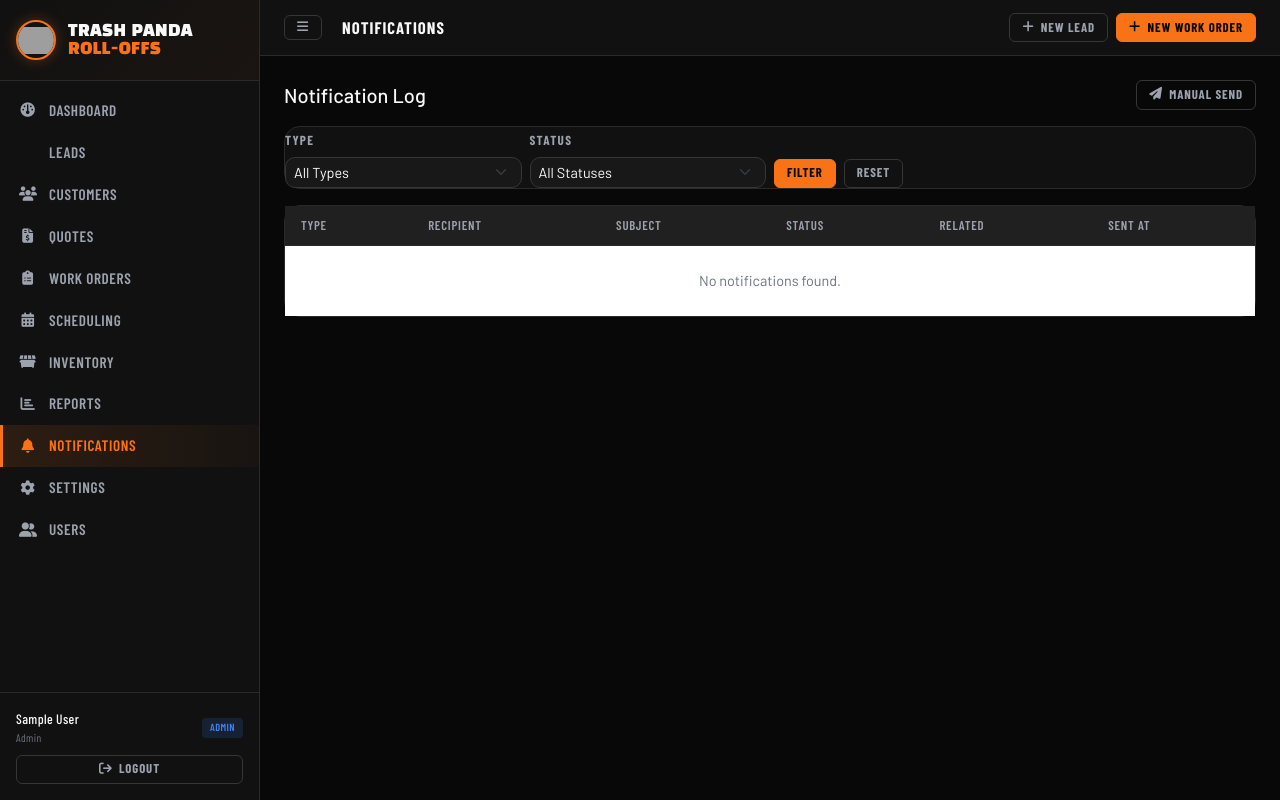
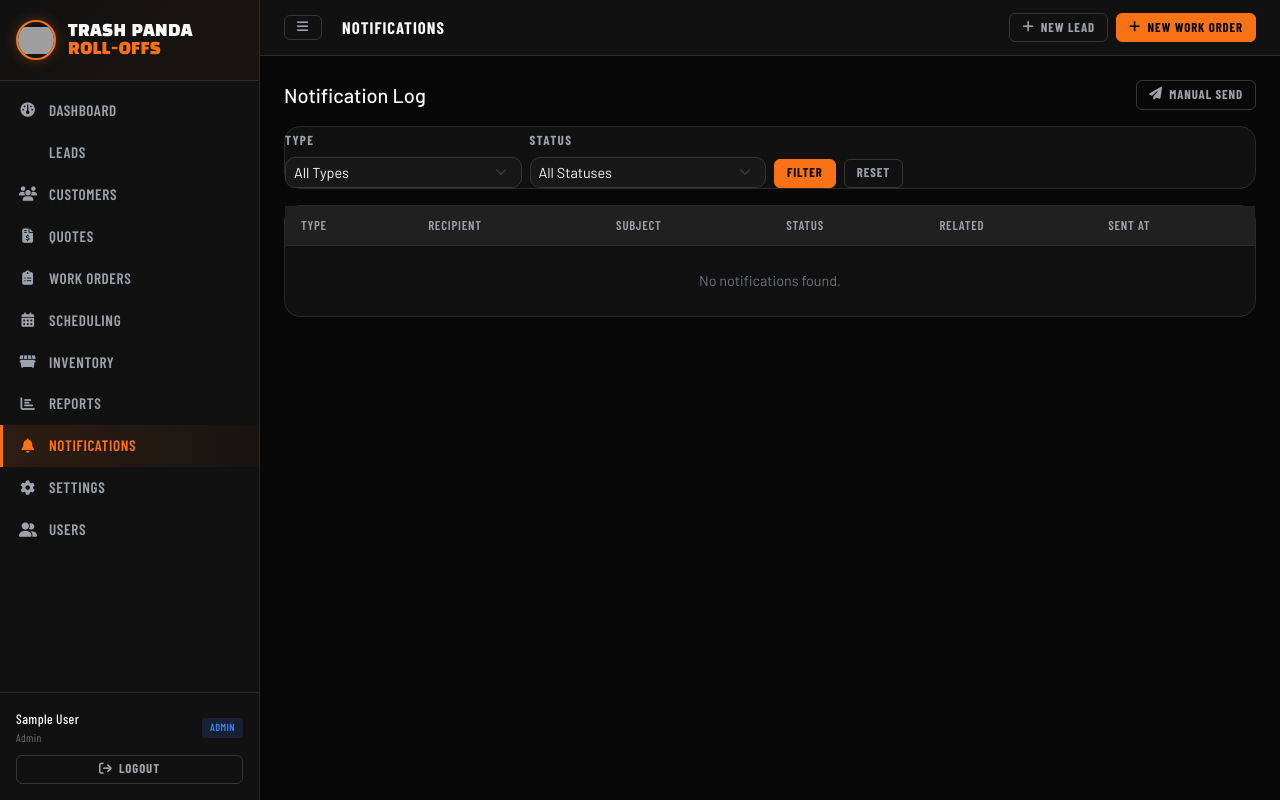
Before and after one commit to damell01/git_test, a PHP site: page /admin/modules/notifications/index.php in a window 1280 px wide. Run offline with PHP 8.4, Linux system fonts and the light colour scheme; the visitor is signed in with stand-in values (Sample User, id 1); data that the repository does not hold is empty; some libraries are stand-ins or nearby versions; some web fonts are replaced; grey boxes are pictures that could not be loaded.

Commit message:
Fix work orders 500 error (missing layout.php require) and inventory text visibility (Bootstrap CSS var override)
Agent-Logs-Url: https://github.com/damell01/DumpsterRentalApp/sessions/1c220202-d48f-4bd0-86ea-5bbc8173a8d1

Co-authored-by: damell01 <58995862+damell01@users.noreply.github.com>

```diff
--- a/admin/assets/css/app.css
+++ b/admin/assets/css/app.css
@@ -420,6 +420,9 @@ a:hover {
 .tp-table {
     width: 100%;
     border-collapse: collapse;
+    --bs-table-color: var(--wh);
+    --bs-table-bg: transparent;
+    --bs-table-border-color: var(--st);
 }
 
 .tp-table th {
--- a/admin/modules/work_orders/create.php
+++ b/admin/modules/work_orders/create.php
@@ -1,5 +1,6 @@
 <?php
 require_once dirname(__DIR__, 2) . '/includes/bootstrap.php';
+require_once TMPL_PATH . '/layout.php';
 require_login();
 require_role('admin', 'office', 'dispatcher');
 
--- a/admin/modules/work_orders/edit.php
+++ b/admin/modules/work_orders/edit.php
@@ -1,5 +1,6 @@
 <?php
 require_once dirname(__DIR__, 2) . '/includes/bootstrap.php';
+require_once TMPL_PATH . '/layout.php';
 require_login();
 require_role('admin', 'office', 'dispatcher');
 
--- a/admin/modules/work_orders/index.php
+++ b/admin/modules/work_orders/index.php
@@ -1,5 +1,6 @@
 <?php
 require_once dirname(__DIR__, 2) . '/includes/bootstrap.php';
+require_once TMPL_PATH . '/layout.php';
 require_login();
 
 // ── Filters ───────────────────────────────────────────────────────────────────
--- a/admin/modules/work_orders/view.php
+++ b/admin/modules/work_orders/view.php
@@ -1,5 +1,6 @@
 <?php
 require_once dirname(__DIR__, 2) . '/includes/bootstrap.php';
+require_once TMPL_PATH . '/layout.php';
 require_login();
 
 // ── Fetch work order ──────────────────────────────────────────────────────────
```
